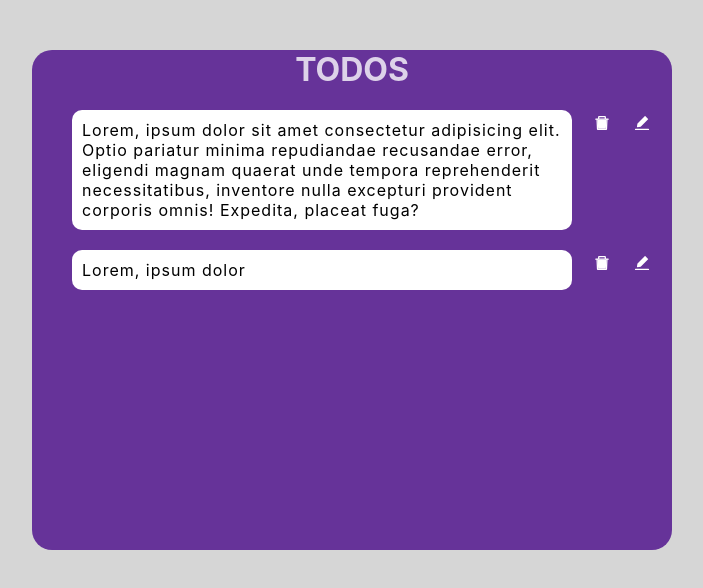
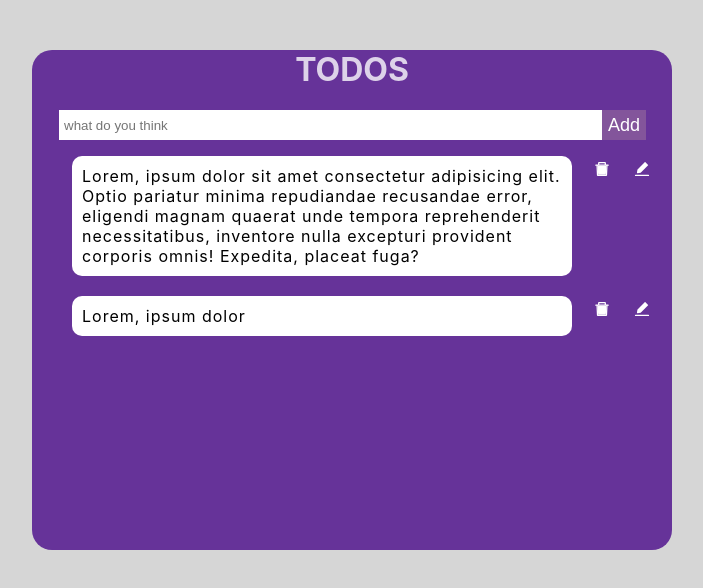
Before and after one commit to oguzhanascier/router-context, a React (Create React App) app: page / in a window 1280 px wide. Shown: the top 588 px of the page, without its empty margins (288-991 px from the left). Built offline with nearby package versions, Linux system fonts and the light colour scheme.

Commit message:
todoInput binding

```diff
--- a/src/components/TodoList.jsx
+++ b/src/components/TodoList.jsx
@@ -1,13 +1,11 @@
 import React from 'react'
+import TodoInput from './TodoInput'
 import Todos from './Todos'
-import { MainContext, useContext } from '../context/context'
 
 function TodoList() {
-   const {bloo}= useContext(MainContext)
     return (
-        <div>
-            <h2>{bloo}</h2>
-
+        <div className='qweqweq'>
+            <TodoInput/>
             <Todos />
 
         </div>
```
